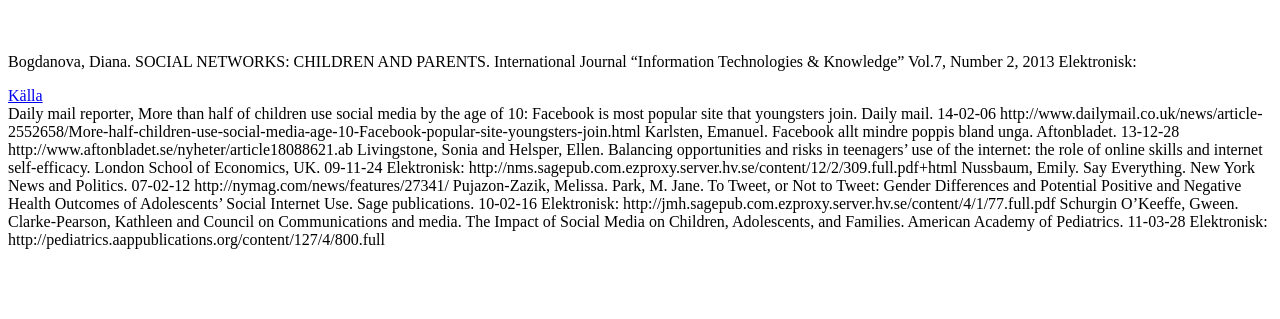
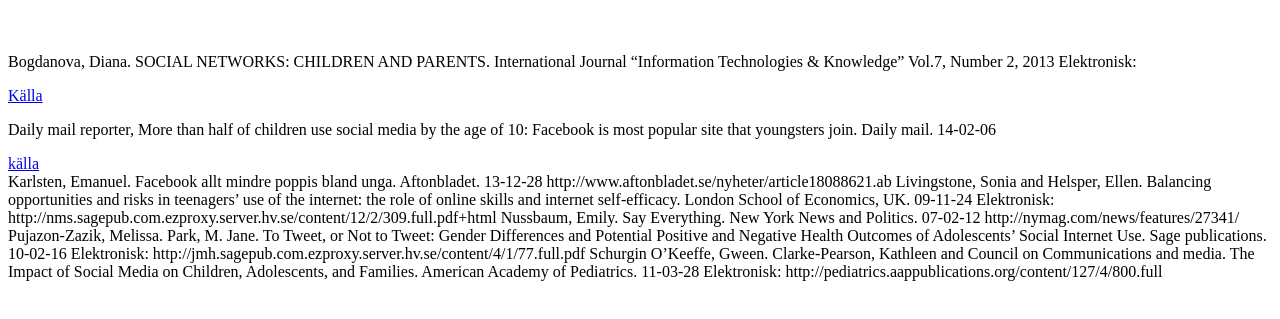
Before and after one commit to de-tyga001122/samh-llp-verkan, a plain HTML site: page about.html in a window 1280 px wide. Shown: the part 115-434 px from the top of the page. Drawn offline with Linux system fonts and the light colour scheme.

Commit message:
Update about.html

```diff
--- a/about.html
+++ b/about.html
@@ -24,8 +24,12 @@ Elektronisk:
 
   </br>
 
-Daily mail reporter, More than half of children use social media by the age of 10: Facebook is most popular site that youngsters join. Daily mail. 14-02-06
-http://www.dailymail.co.uk/news/article-2552658/More-half-children-use-social-media-age-10-Facebook-popular-site-youngsters-join.html
+<p>Daily mail reporter, More than half of children use social media by the age of 10: Facebook is most popular site that youngsters join.
+  Daily mail. 14-02-06
+</p>
+<a href="http://www.dailymail.co.uk/news/article-2552658/More-half-children-use-social-media-age-10-Facebook-popular-site-youngsters-join.html">källa</a>
+
+</br>
 
 Karlsten, Emanuel. Facebook allt mindre poppis bland unga. Aftonbladet. 13-12-28
 http://www.aftonbladet.se/nyheter/article18088621.ab
```
